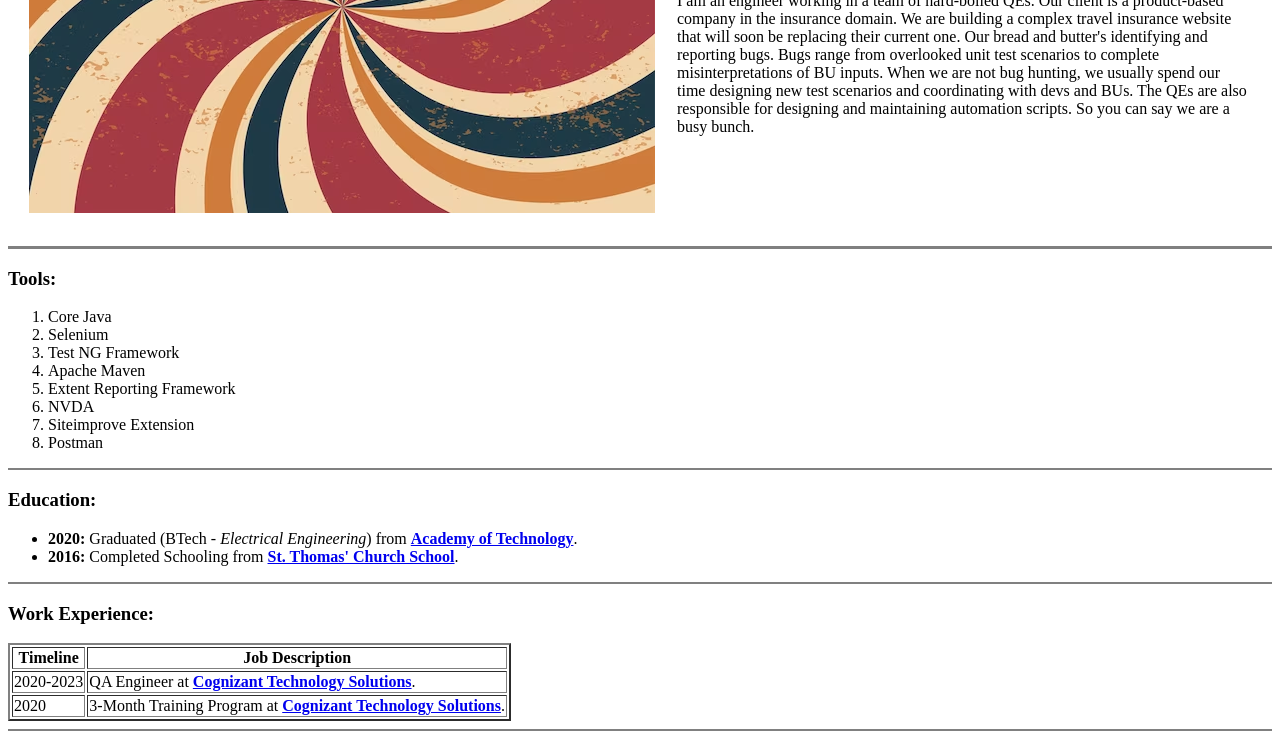
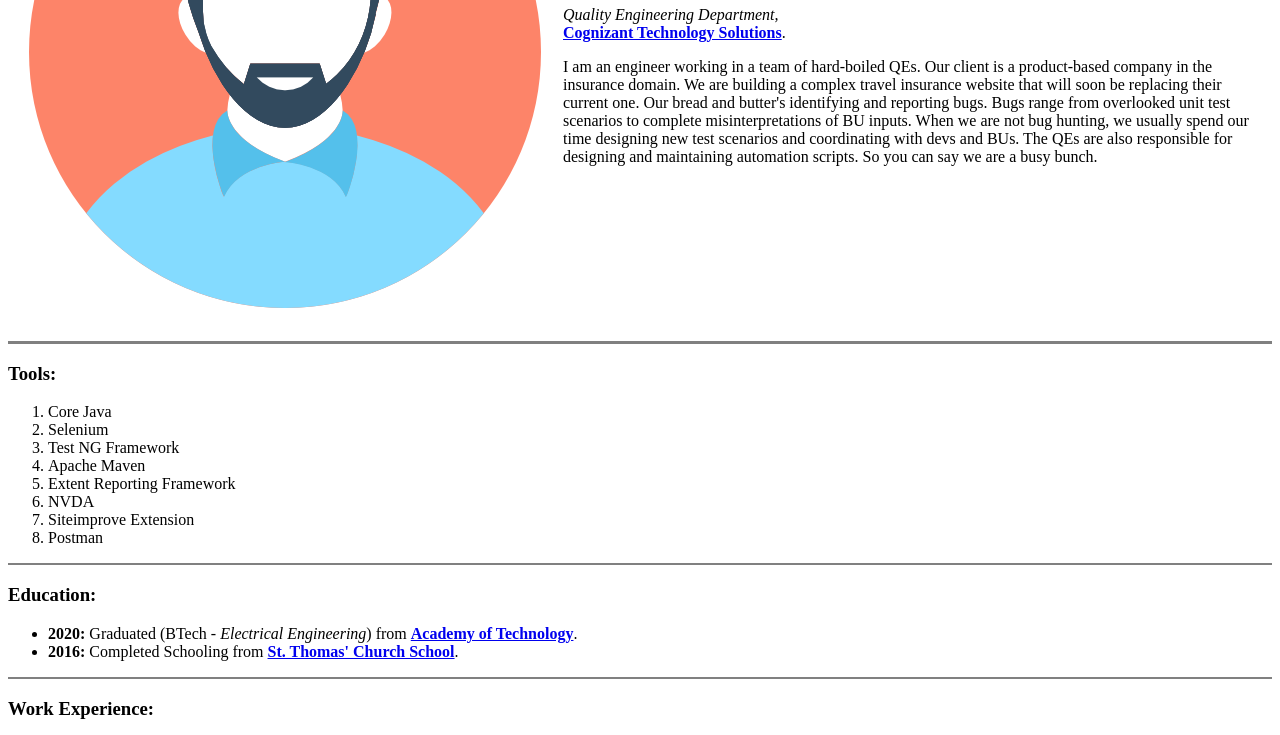
Before and after one commit to Mitadru47/My-Retro-Site, a plain HTML site: page index.html in a window 1280 px wide. Shown: the part 233-968 px from the top of the page. Drawn offline with Linux system fonts and the light colour scheme.

Commit message:
Update index.html

```diff
--- a/index.html
+++ b/index.html
@@ -13,7 +13,7 @@
 
         <table cellspacing = "20">
             <tr>
-                <td> <img src = "Images/Sample Image.avif" alt = "Can't Fetch Image!"></td>
+                <td> <img src = "Images/profile.png" alt = "Can't Fetch Image!"></td>
                 <td> <h1>Mitadru Gangopadhyay</h1>
 
                     <p><em>Quality Engineering Department,</em><br><a href = "https://www.cognizant.com/us/en" target = "_blank"><strong>Cognizant Technology Solutions</strong></a>.</p>
```
